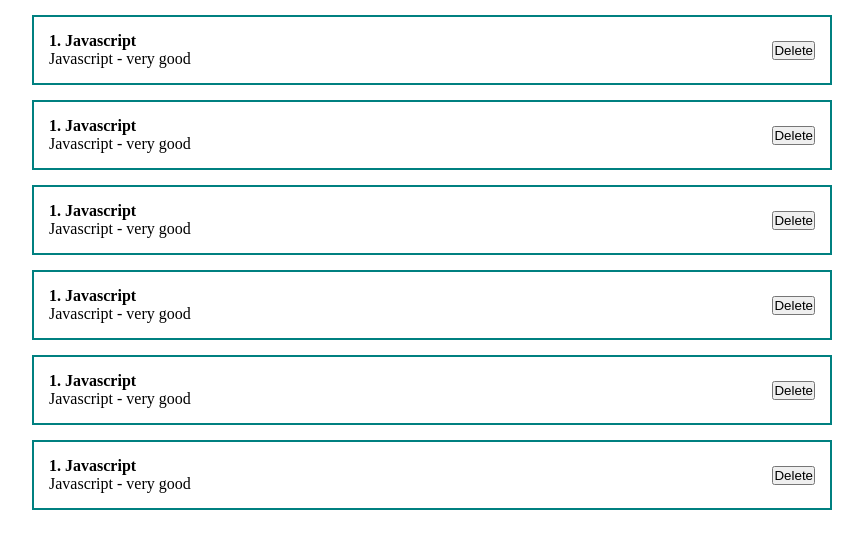
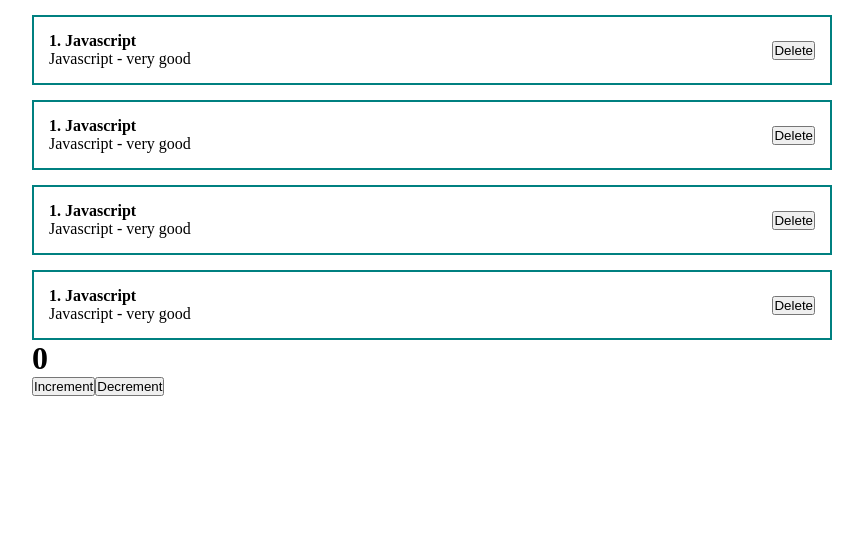
Before and after one commit to Lobstery/react-project, a React (Create React App) app: page / in a window 1280 px wide. Shown: the top 548 px of the page, without its empty margins (208-1071 px from the left). Built offline with nearby package versions, Linux system fonts and the light colour scheme.

Commit message:
PostItem

```diff
--- a/src/App.js
+++ b/src/App.js
@@ -13,8 +13,7 @@ function App() {
             <PostItem />
             <PostItem />
             <PostItem />
-            <PostItem />
-            <PostItem />
+            <Counter />
         </div>
     );
 }
```
